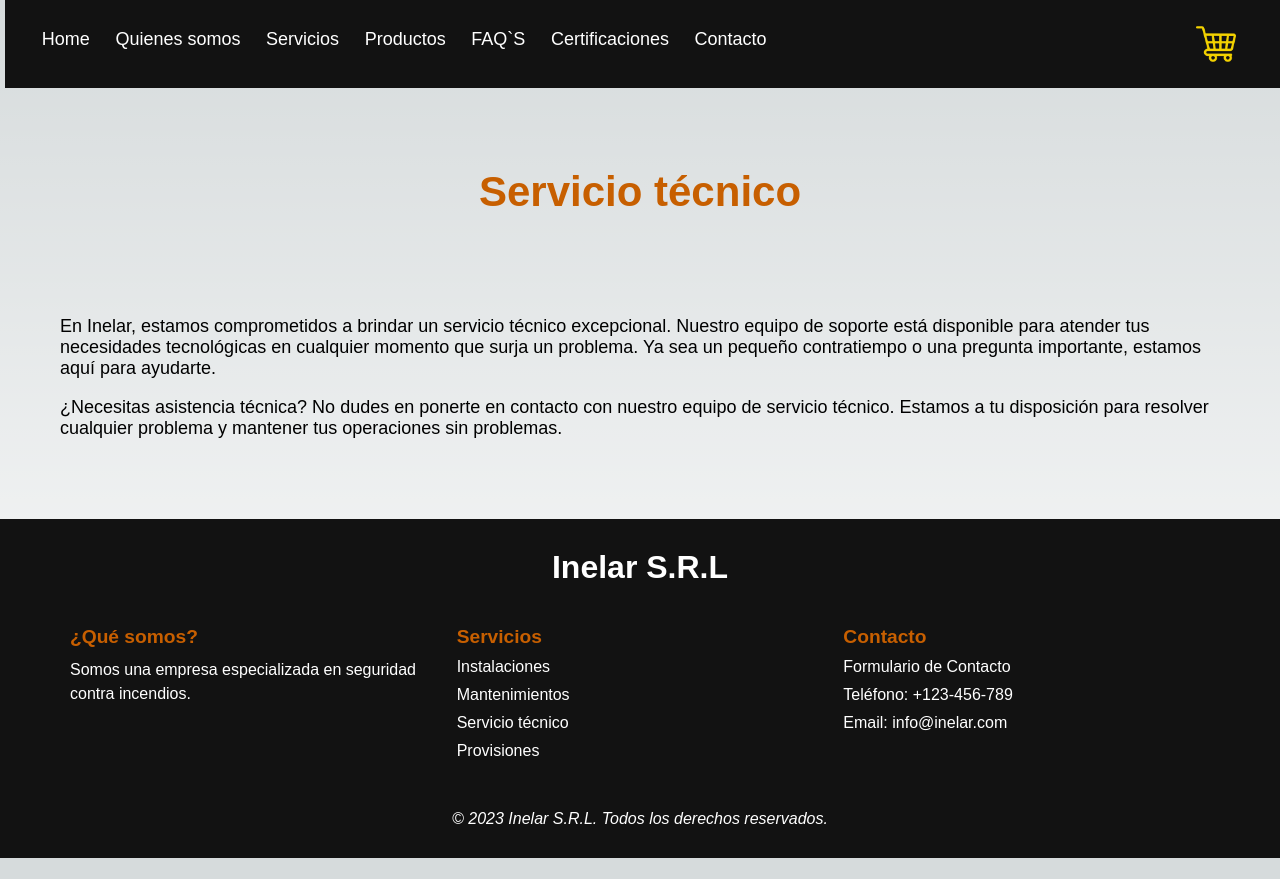
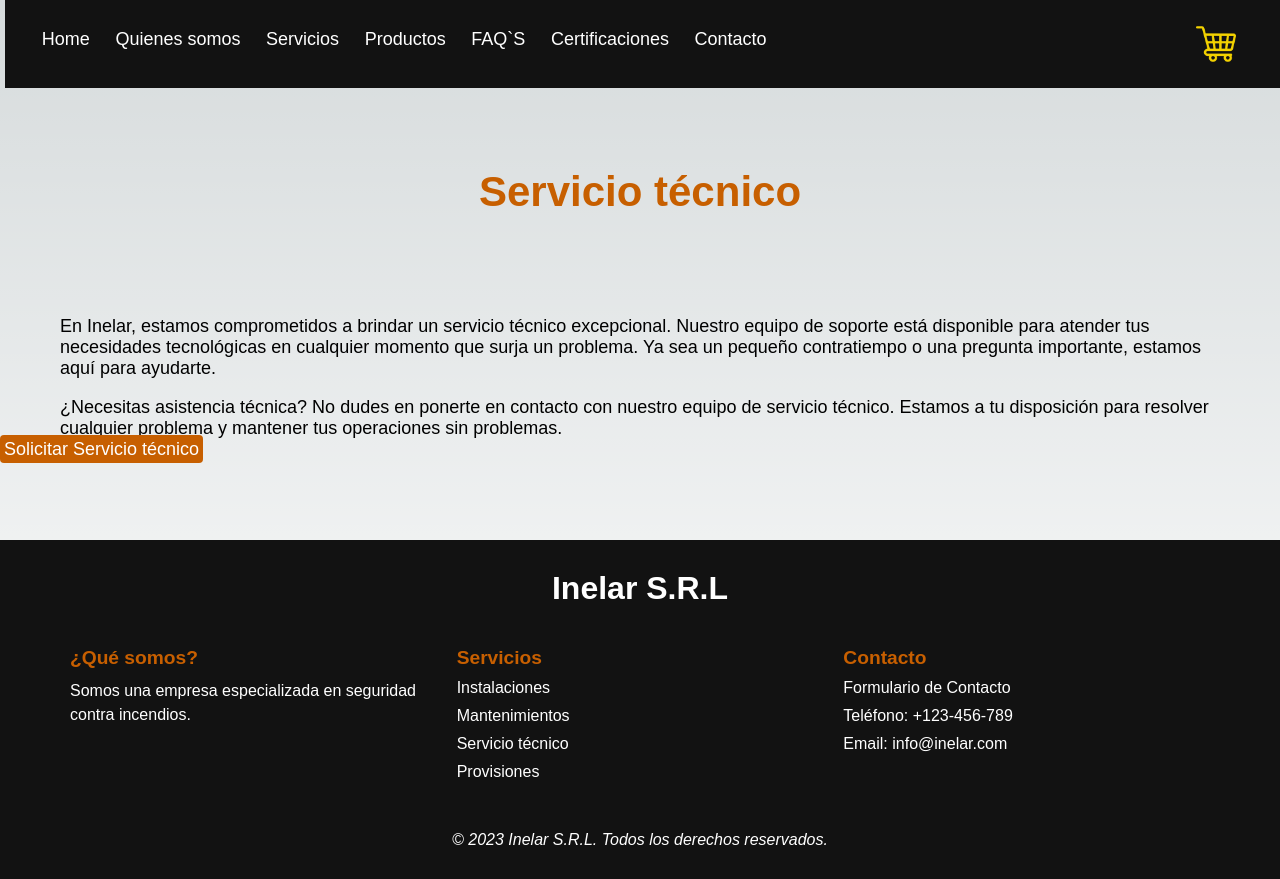
Before and after one commit to juancruzleone/proyectofinal, a Next.js app: page /serviciotecnico in a window 1280 px wide. Before the commit the page ends 858 px from the top, so only its background shows below. Built offline with nearby package versions, Linux system fonts and the light colour scheme.

Commit message:
Se creó el botón para solicitar servicios

```diff
--- a/src/pages/instalaciones.jsx
+++ b/src/pages/instalaciones.jsx
@@ -11,6 +11,7 @@ const Instalaciones = () => {
         <p className={styles.textoServicios}>En Inelar, comprendemos la importancia de la implementación de dispositivos de manera eficiente y efectiva. Nuestro equipo especializado está dedicado a garantizar que tus dispositivos se instalen de manera óptima y funcionen sin problemas desde el primer momento.</p><br />
         <p className={styles.textoServicios}>Ya sea que necesites implementar una nueva infraestructura tecnológica o desees mejorar la configuración de dispositivos existentes, estamos aquí para ayudarte. Nuestras instalaciones de dispositivos están diseñadas para garantizar que tu tecnología funcione a la perfección.</p>
       </div>
+      <a>Solicitar instalaciones</a>
       <Footer></Footer>
     </Layout>
   );
--- a/src/pages/mantenimientos.jsx
+++ b/src/pages/mantenimientos.jsx
@@ -16,6 +16,7 @@ const Mantenimientos = () => {
         <h2>Control</h2>
         <p className={styles.textoServicios}>Se lleva a cabó un mantenimiento después de, </p>
       </div>
+      <a className={styles.botonSolicitarServicio}>Solicitar Manteninimiento</a>
 
       <Footer></Footer>
     </Layout>
--- a/src/pages/provisiones.jsx
+++ b/src/pages/provisiones.jsx
@@ -11,6 +11,7 @@ const Provisiones = () => {
         <p className={styles.textoServicios}>En Inelar, sabemos que el éxito de cualquier proyecto depende de los recursos adecuados. Ofrecemos provisiones tecnológicas de primera calidad para garantizar que tengas todo lo que necesitas para llevar a cabo tu proyecto con éxito.</p><br />
         <p className={styles.textoServicios}>¿Necesitas provisiones tecnológicas? Explora nuestra amplia gama de recursos y herramientas, desde hardware hasta software personalizado. Cuéntanos tus necesidades y te proporcionaremos las provisiones adecuadas para hacer realidad tu visión.</p> className={styles.textoServicios}
       </div>
+      <a className={styles.botonSolicitarServicio}>Solicitar Provisiones</a>
       <Footer></Footer>
     </Layout>
   );
--- a/src/pages/serviciotecnico.jsx
+++ b/src/pages/serviciotecnico.jsx
@@ -11,6 +11,7 @@ const servicioTecnico = () => {
         <p className={styles.textoServicios}>En Inelar, estamos comprometidos a brindar un servicio técnico excepcional. Nuestro equipo de soporte está disponible para atender tus necesidades tecnológicas en cualquier momento que surja un problema. Ya sea un pequeño contratiempo o una pregunta importante, estamos aquí para ayudarte.</p><br />
         <p className={styles.textoServicios}>¿Necesitas asistencia técnica? No dudes en ponerte en contacto con nuestro equipo de servicio técnico. Estamos a tu disposición para resolver cualquier problema y mantener tus operaciones sin problemas.</p>
       </div>
+      <a className={styles.botonSolicitarServicio}>Solicitar Servicio técnico</a>
       <Footer></Footer>
     </Layout>
   );
--- a/src/styles/Home.module.css
+++ b/src/styles/Home.module.css
@@ -945,3 +945,16 @@
   font-family: "montserrat", sans-serif;
   font-style:italic
 }
+
+.botonSolicitarServicio{
+  padding: 4px;
+  border-radius: 4px;
+  font-family: "montserrat", sans-serif;
+  font-size: 18px;
+  background-color: #C75F00;
+  color: white;
+}
+
+.botonSolicitarServicio:hover{
+  background-color: #f57600;
+}
```
